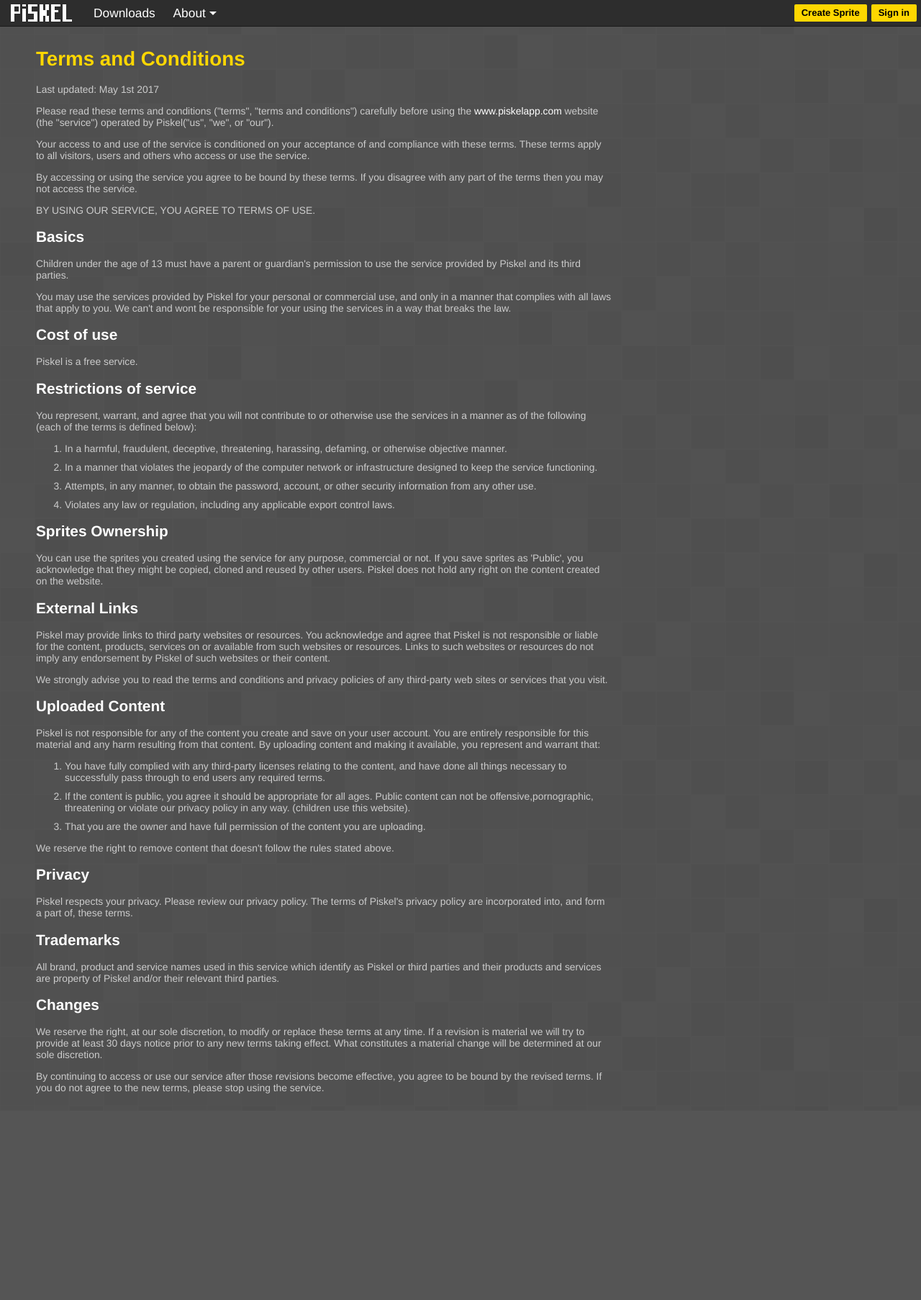
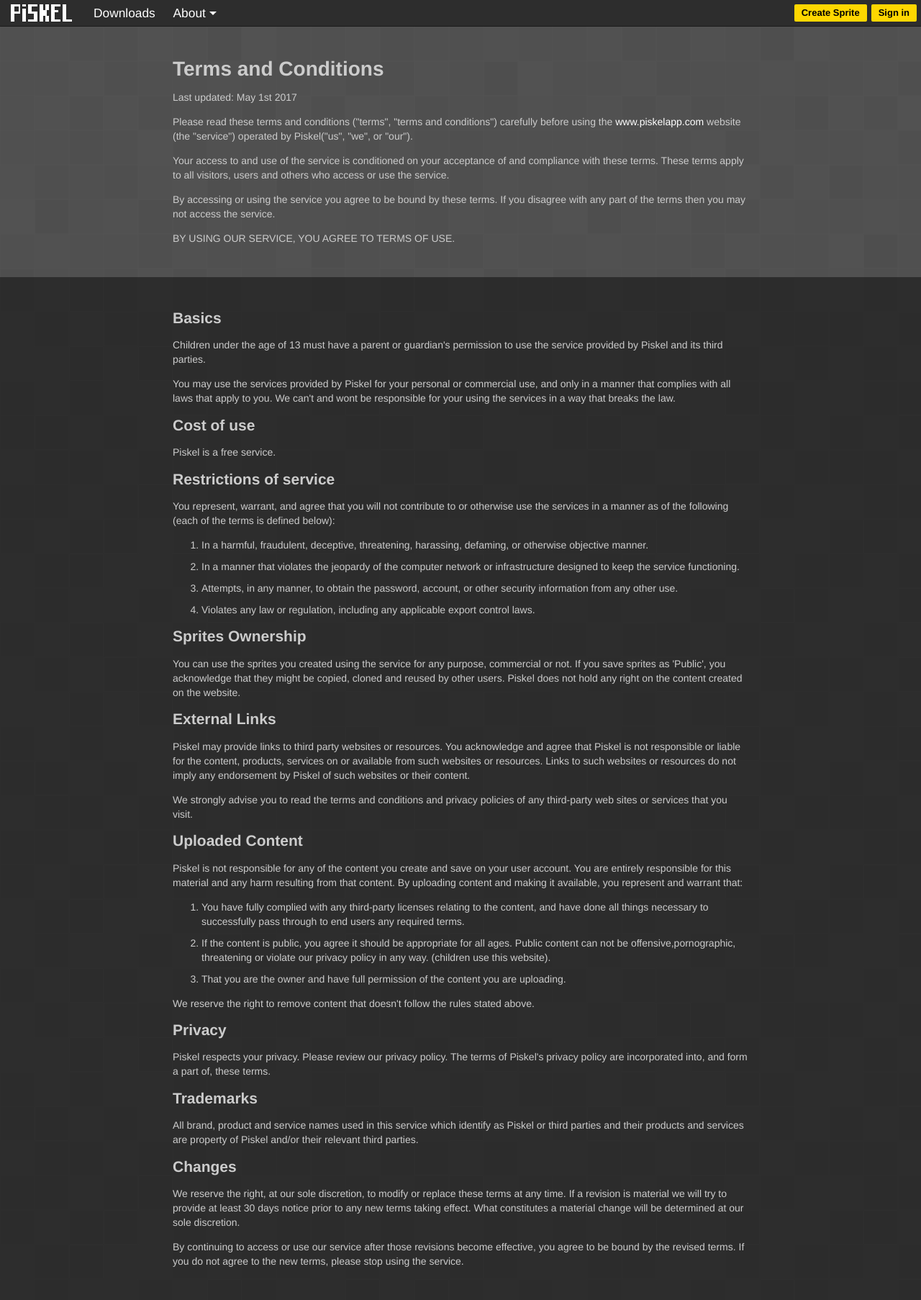
Before and after one commit to piskelapp/piskel-website, a Python web app: template templates/terms/terms.html in a window 1280 px wide. Shown: the whole page at 72% size. Before the commit the page ends 1519 px from the top, so only its background shows below. Run offline with Jinja, Linux system fonts and the light colour scheme; the template is opened without the code that fills it, so the values that code supplies are empty.

Commit message:
update legal pages to new design

```diff
--- a/static/css/piskel-app-legal.css
+++ b/static/css/piskel-app-legal.css
@@ -1,18 +1,16 @@
-.legal-container {
-  max-width: 800px;
-  padding: 10px 50px;
-  font-size: 0.8em;
-
+.legal-section {
+  display: flex;
+  justify-content: center;
+  padding: 30px 0;
 }
 
-.legal-container h1 {
-  color: gold;
+.legal-section-inner {
+  width: 800px;
+  font-size: 14px;
+  line-height: 20px;
+  padding: 0 30px;
 }
 
-.legal-container h2 {
-  color: white;
-}
-
-.legal-container li {
+.legal-section li {
   margin-bottom: 10px;
 }
--- a/templates/terms/terms.html
+++ b/templates/terms/terms.html
@@ -7,7 +7,9 @@
 {% endblock %}
 
 {% block main %}
-  <div class="legal-container">
+
+<div class="legal-section  bg0  checkered-bg">
+  <div class="legal-section-inner">
     <h1>Terms and Conditions</h1>
     <p>Last updated: May 1st 2017</p>
 
@@ -27,7 +29,11 @@
     <p>
       BY USING OUR SERVICE, YOU AGREE TO TERMS OF USE.
     </p>
+  </div>
+</div>
 
+<div class="legal-section  bg1  checkered-bg">
+  <div class="legal-section-inner">
     <h2>Basics</h2>
     <p>Children under the age of 13 must have a parent or guardian's permission to use the service provided by Piskel and its third parties.</p>
 
@@ -111,4 +117,5 @@
       By continuing to access or use our service after those revisions become effective, you agree to be bound by the revised terms. If you do not agree to the new terms, please stop using the service.
     </p>
   </div>
+</div>
 {% endblock %}
```
Also changed, not shown: templates/privacy/privacy.html (+8 -1 lines).
